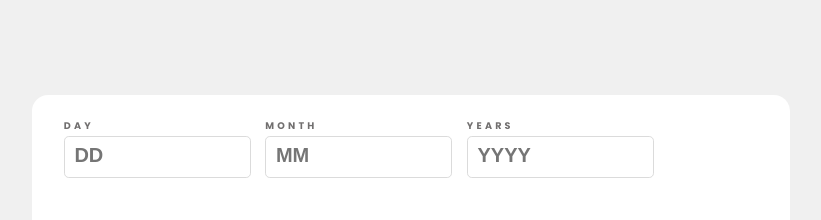
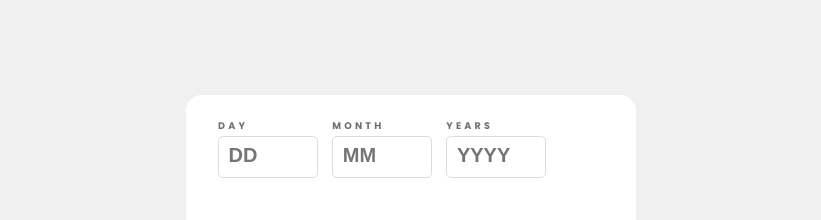
Before and after one commit to Humber70/age-calculator, a website: page src/index.html in a window 1280 px wide. Shown: the part 125-345 px from the top of the page, without its empty margins (229-1050 px from the left). Drawn offline with Linux system fonts and the light colour scheme.

Commit message:
fix: ajustes de anchura

```diff
--- a/src/css/style.css
+++ b/src/css/style.css
@@ -39,7 +39,7 @@ body {
   border-radius: 1rem;
   border-bottom-right-radius: 5rem;
   padding: 1rem 2rem;
-  margin: 20px 0px;
+  margin: 20px 10px;
 }
 
 .form-inputs {
@@ -154,7 +154,7 @@ hr {
   }
 
   .container-form {
-    max-width: 60%;
+    max-width: 450px;
   }
 
   .cont-info {
```
